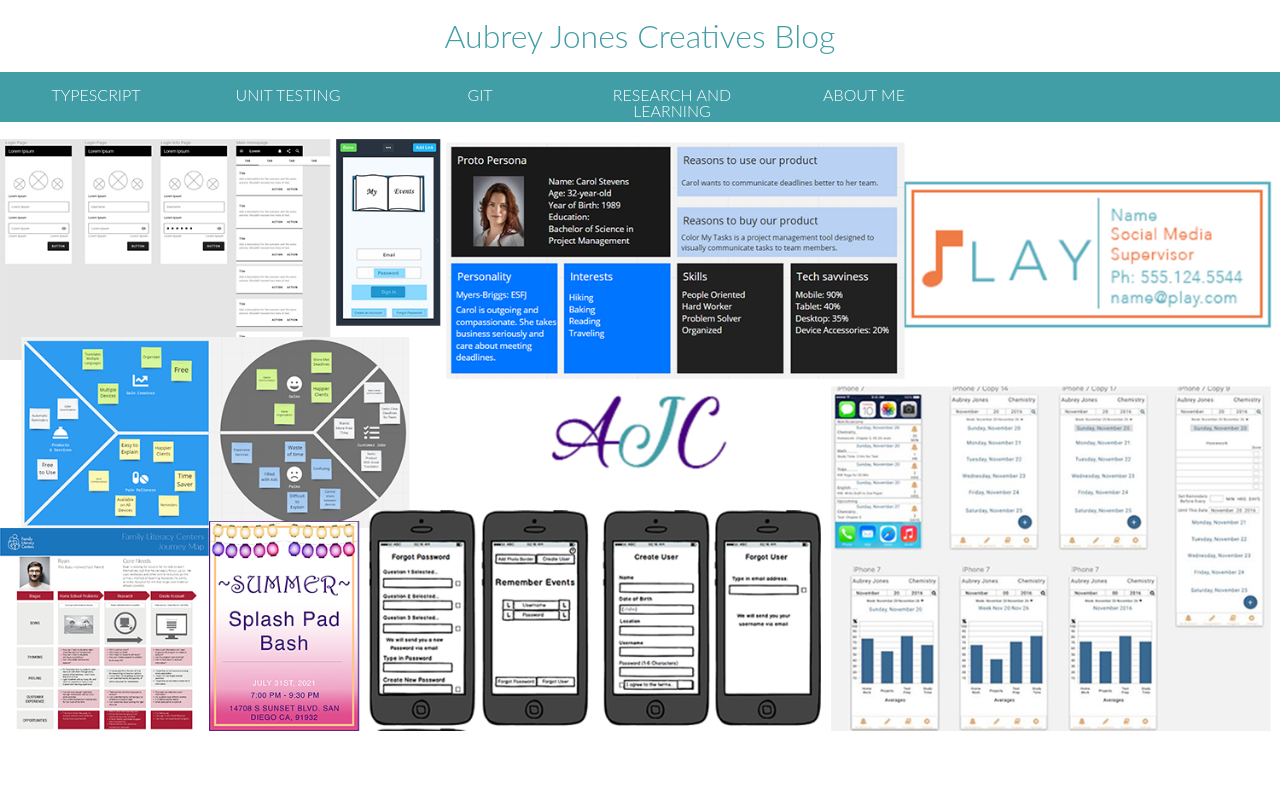
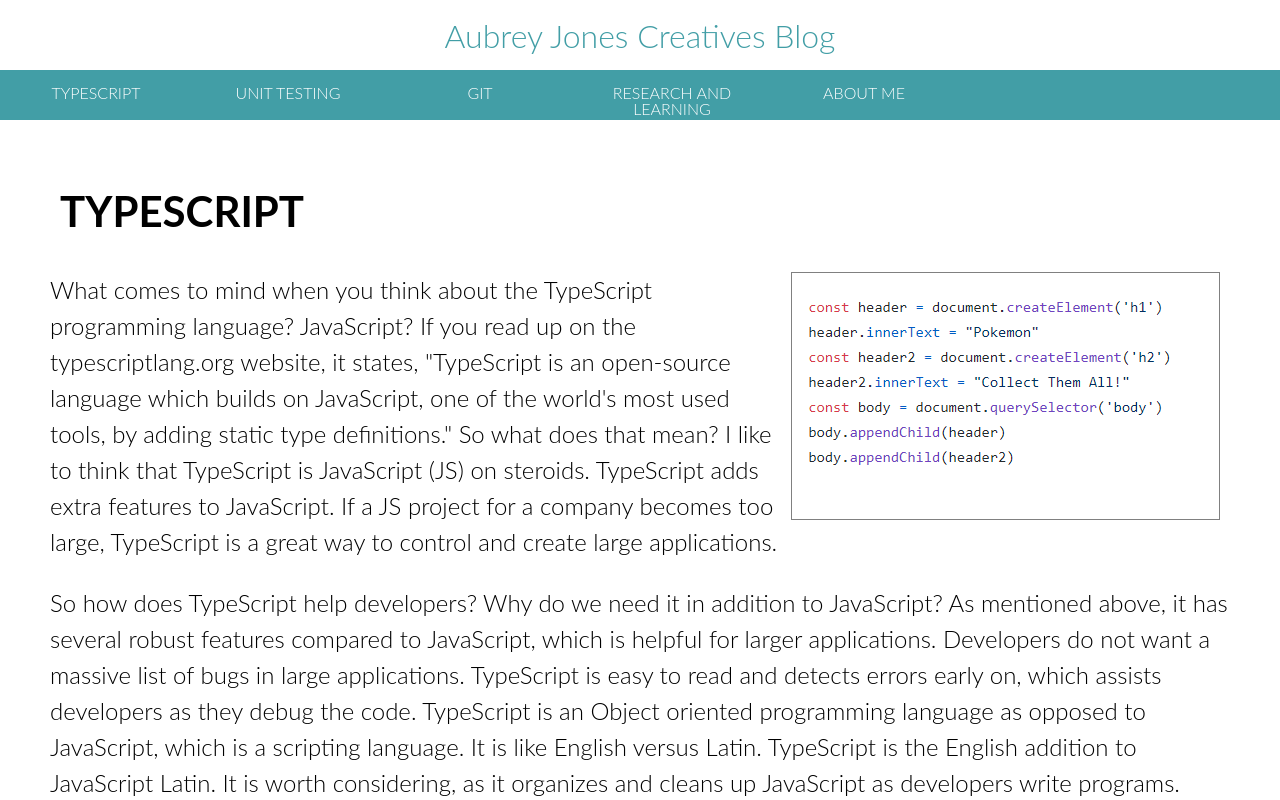
Before and after one commit to aubreyjonescreatives/react-blog, a React (Create React App) app: page / in a window 1280 px wide. Shown: the top 800 px of the page. Built offline with nearby package versions, Linux system fonts and the light colour scheme.

Commit message:
fixed header

```diff
--- a/src/App.js
+++ b/src/App.js
@@ -14,7 +14,6 @@ function App() {
     <div className="App">
     <Header/>
     <TopNavigation/>
-    <HeroImage/>
     <TypeScript/>
     <UnitTesting/>
     <Git/>
--- a/src/TypeScript.js
+++ b/src/TypeScript.js
@@ -8,6 +8,7 @@ function TypeScript() {
     return (
 
      <div class="main-1" id="typescript">
+       <div className="EmptyTop"></div>
     <h1>TYPESCRIPT</h1>
      <p><figure className="tsImage"> <img src={typeScriptImage} alt="TypeScript"></img></figure>
      What comes to mind when you think about the TypeScript programming language? JavaScript? If you read up on the
--- a/src/css/BlogpostStyles.css
+++ b/src/css/BlogpostStyles.css
@@ -99,13 +99,21 @@ body {
 
 /* ------------------------HEADER----------------------------- */
 header {
+  position: fixed;
+  top: 0;
   font-size: 32px;
   padding: 20px;
-  color: #429EA6; }
+  color: #429EA6;
+  background-color: white;
+  width: 100%;
+  text-align: center;
+  margin-top: 0px; }
 
 /* ------------------------END HEADER----------------------------- */
 /* ------------------------ENDTOPNAV----------------------------- */
 Nav {
+  position: fixed;
+  top: 70px;
   width: 100%;
   background-color: #429EA6;
   height: 50px; }
@@ -143,6 +151,8 @@ figure.gitImage img {
 /* ------------------------ABOUT ME----------------------------- */
 .main-1 {
   margin: 50px; }
+  .main-1 .EmptyTop {
+    padding: 50px; }
   .main-1 h1 {
     float: left;
     margin: 40px 10px;
--- a/src/scss/_small-default.scss
+++ b/src/scss/_small-default.scss
@@ -24,9 +24,15 @@ body{
 /* ------------------------HEADER----------------------------- */
 
 header {
+position: fixed;
+top: 0;
 font-size: 32px;
 padding: 20px;
 color: $secondaryColor;
+background-color: white;
+width: 100%;
+text-align: center;
+margin-top: 0px;
 
 }
 
@@ -47,6 +53,8 @@ color: $secondaryColor;
 
 
 Nav {
+position: fixed;
+top: 70px;
 width: 100%;
 background-color: $secondaryColor;
 height: 50px;
@@ -117,6 +125,11 @@ figure.gitImage img {width: 100%; float: right;}
 
 .main-1 {
 margin: 50px;
+
+
+.EmptyTop {
+    padding: 50px;
+}
 
 h1 {
 float: left;
```
Also changed, not shown: 1 other file (tests, documents, lock files or other folders).
